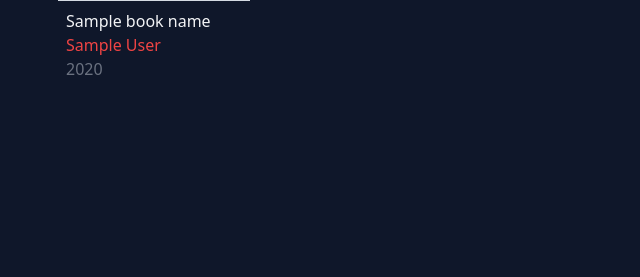
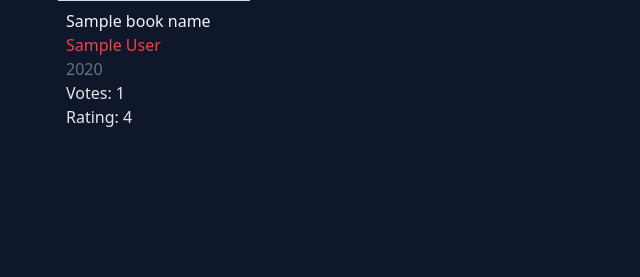
Before and after one commit to rupeshghimire7/Book_Recommender_System, a Flask app: template templates/index.html in a window 1280 px wide. Shown: the part 191-468 px from the top of the page, without its empty margins (0-640 px from the left). Run offline with Flask 3, Linux system fonts and the light colour scheme; the template is opened without the code that fills it: most values are stand-ins (such as "Sample title", 1, 10 or a date in 2020); grey boxes marked "Sample" are stand-in pictures; parts of the project's set-up code (start-up, migrations or seed data) failed here and were passed over; some libraries are stand-ins or nearby versions.

Commit message:
Added template filter to make ratings floor max at 5

```diff
--- a/app.py
+++ b/app.py
@@ -10,5 +10,12 @@ def index():
     return render_template('index.html',book_name = list(df['Book-Title'].values),author=list(df['Book-Author'].values),image=list(df['Image-URL-L'].values),year=list(df['Year-Of-Publication'].values),rating_count=list(df['Rating_Count'].values),avg_rating=list(df['Avg_Ratings'].values)
                            )
 
+@app.template_filter('floor')
+def floor(x:float):
+    return int(x)
+
+
+
+
 if __name__ == "__main__":
     app.run(debug=True)
--- a/templates/index.html
+++ b/templates/index.html
@@ -16,9 +16,8 @@
                     <p class="text-gray-100">{{book_name[i]}}</p>
                     <p class="text-red-500">{{author[i]}}</p>
                     <p class="text-gray-500">{{year[i]}}</p>
-
-       <!--             Votes: {{rating_count[i]}}
-                    Rating: {{avg_rating[i]}} -->
+                    <p class="text-gray-200">Votes: {{rating_count[i]}}</p>
+                    <p class="text-gray-200">Rating: {{avg_rating[i]|floor}} </p>
 
                 </div>
             </div>
```
